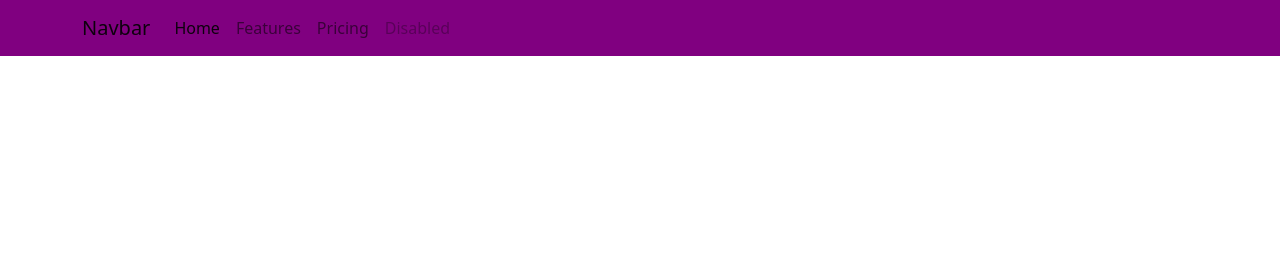
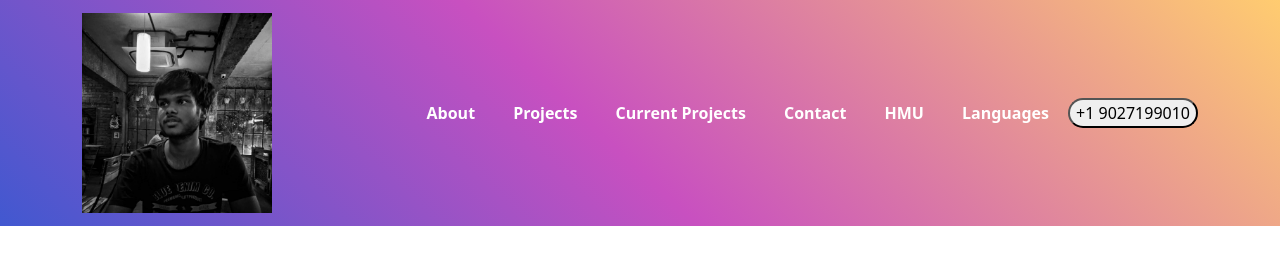
Before and after one commit to ramhemanth3/My-website, a website: page bootstrap-v5/index.html in a window 1280 px wide. Drawn offline with Linux system fonts and the light colour scheme.

Commit message:
Changes in Navbar
Added gradient and colors to navbar

```diff
--- a/bootstrap-v5/index.html
+++ b/bootstrap-v5/index.html
@@ -10,27 +10,36 @@
 </head>
 <body>
     <!---Nav Bar section starts here--->
-    <nav class="navbar navbar-expand-lg navbar-light bg-primary">
+    <nav class="navbar navbar-expand-lg navbar-light menu">
         <div class="container">
-          <a class="navbar-brand" href="#">Navbar</a>
+          <a class="navbar-brand" href="#">
+            <img src = "images/Me.jpg" width="190" height="200" alt = "My Image">
+          </a>
           <button class="navbar-toggler" type="button" data-bs-toggle="collapse" data-bs-target="#navbarNav" aria-controls="navbarNav" aria-expanded="false" aria-label="Toggle navigation">
             <span class="navbar-toggler-icon"></span>
           </button>
-          <div class="collapse navbar-collapse" id="navbarNav">
+          <div class="collapse navbar-collapse justify-content-end" id="navbarNav">
             <ul class="navbar-nav">
               <li class="nav-item">
-                <a class="nav-link active" aria-current="page" href="#">Home</a>
+                <a class="nav-link active" aria-current="page" href="#">About</a>
               </li>
               <li class="nav-item">
-                <a class="nav-link" href="#">Features</a>
+                <a class="nav-link" href="#">Projects</a>
               </li>
               <li class="nav-item">
-                <a class="nav-link" href="#">Pricing</a>
+                <a class="nav-link" href="#">Current Projects</a>
               </li>
               <li class="nav-item">
-                <a class="nav-link disabled" href="#" tabindex="-1" aria-disabled="true">Disabled</a>
+                <a class="nav-link" href="#">Contact</a>
+              </li>
+              <li class="nav-item">
+                <a class="nav-link" href="#">HMU</a>
+              </li>
+              <li class="nav-item">
+                <a class="nav-link" href="#">Languages</a>
               </li>
             </ul>
+            <button type="button" class="rounded-pill">+1 9027199010</button>
           </div>
         </div>
       </nav>
--- a/bootstrap-v5/scss/_custom.scss
+++ b/bootstrap-v5/scss/_custom.scss
@@ -1,5 +1,5 @@
 //My theme colors
-$purple-light: purple ;
+$purple-light: #41b3a3 ;
 $coral:  chocolate;
 
 //White and gray colors
--- a/bootstrap-v5/scss/sections/_navbar.scss
+++ b/bootstrap-v5/scss/sections/_navbar.scss
@@ -0,0 +1,19 @@
+@use '../custom' as *;
+.menu{
+    background-color: #4158D0;
+   // background-image: linear-gradient(to top, #a18cd1 0%, #fbc2eb 100%);
+    background-image: linear-gradient(43deg, #4158D0 0%, #C850C0 46%, #FFCC70 100%);
+    li{
+        padding: 0 0.69rem;
+
+        a{
+            color:$white !important;
+            text-transform: capitalize;
+            font-weight: 690;
+
+        }
+
+    }
+
+
+}
```
Also changed, not shown: bootstrap-v5/assets/css/style.css, bootstrap-v5/images/Me.jpg (added), 1 other file.
